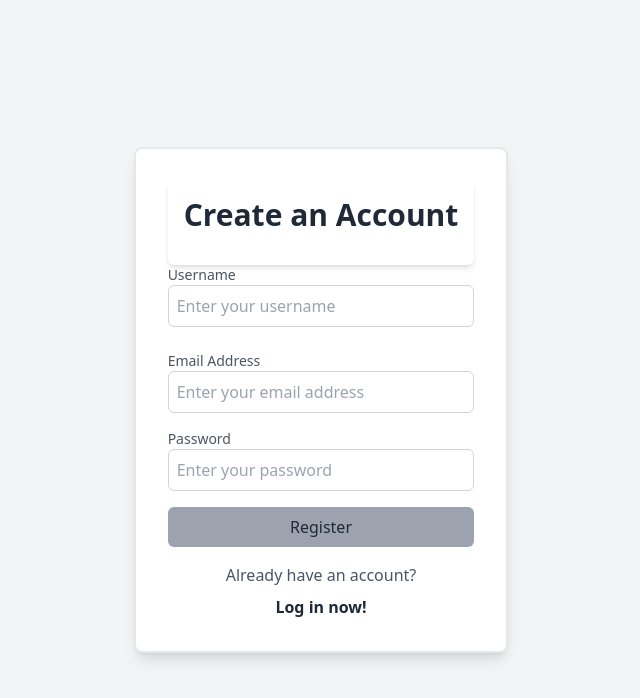
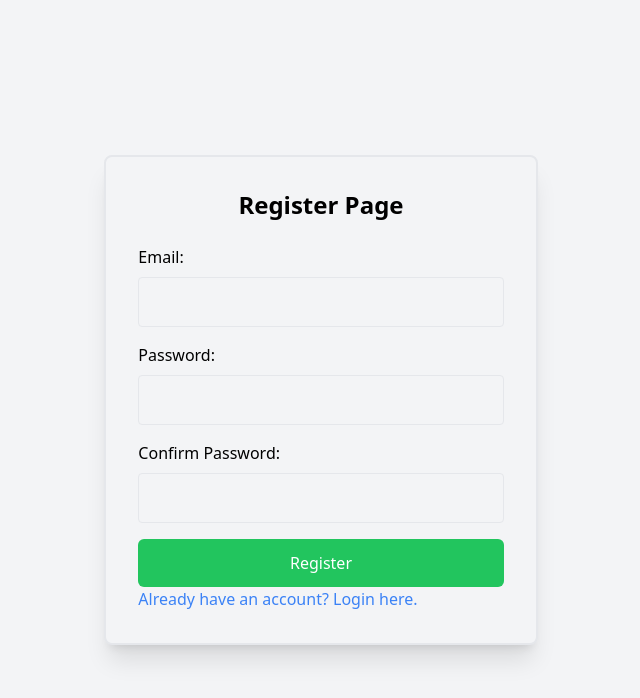
Before and after one commit to LumHamitii/AutoMarketReact, a React (Create React App) app: page /register in a window 1280 px wide. Shown: the top 698 px of the page, without its empty margins (319-959 px from the left). Built offline with nearby package versions, Linux system fonts and the light colour scheme.

Commit message:
User register added

```diff
--- a/src/index.js
+++ b/src/index.js
@@ -28,6 +28,7 @@ const AppRouter = () => {
       <Route path="/" element={<App />} />
       <Route path="/car-valuation" element={<CarValuation />} />
       <Route path="/login" element={<LoginPage />} />
+      <Route path="/register" element={<RegisterPage />} />
       <Route path="/cars" element={<CarListings />} />
       <Route path="/used-&-new-cars" element={<CarFilter />} />
       <Route path="/filtered-cars" element={<FilteredCars />} />
--- a/src/pages/CarDetails.jsx
+++ b/src/pages/CarDetails.jsx
@@ -12,7 +12,7 @@ const CarDetails = () => {
       try {
         const response = await axios.get(`https://localhost:7136/api/ApiCar/${id}`);
         setCar(response.data);
-        setSelectedPhoto(response.data.motorcyclePhotos[0]);
+        setSelectedPhoto(response.data.photos[0]);
       } catch (error) {
         console.error('Error fetching car details:', error);
       }
--- a/src/pages/LoginPage.jsx
+++ b/src/pages/LoginPage.jsx
@@ -82,6 +82,9 @@ const LoginPage = () => {
           >
             Login
           </button>
+          <Link to="/register">
+          <p className='text-blue-400'>Don't have an account? Sign up here.</p>
+          </Link> <br />
           <Link to="/">
           <p>Go back home</p>
           </Link>
--- a/src/pages/RegisterPage.jsx
+++ b/src/pages/RegisterPage.jsx
@@ -1,67 +1,73 @@
-import React from 'react';
+import React, { useState } from 'react';
 import { Link } from 'react-router-dom';
+import axios from 'axios';
 
 const RegisterPage = () => {
+  const [email, setEmail] = useState('');
+  const [password, setPassword] = useState('');
+  const [confirmPassword, setConfirmPassword] = useState('');
+  const [error, setError] = useState(null);
+
+  const handleRegister = async () => {
+    try {
+      const response = await axios.post('https://localhost:7136/api/Register', {
+        email: email,
+        password: password,
+        confirmPassword: confirmPassword
+      });
+
+      console.log(response.data);
+      window.location.href = '/login';
+    } catch (error) {
+      setError(error.response.data);
+    }
+  };
+
   return (
-    <div className="flex items-center justify-center h-screen bg-gray-100">
-      <div className="bg-white-100 p-8 rounded-lg shadow-lg bg-white border-2 border-gray-200">
-        <div className="p-4 rounded-md shadow-md bg-white inset-shadow">
-          <h2 className="text-3xl font-extrabold text-gray-800 mb-4">Create an Account</h2>
-        </div>
+    <div className="min-h-screen flex items-center justify-center bg-gray-100">
+      <div className="bg-gray-100 p-8 rounded-lg shadow-xl border-2 border-gray-200">
+        <h1 className="text-2xl font-bold mb-6 text-center">Register Page</h1>
         <form className="space-y-4">
-          <div className="mb-6">
-            <label htmlFor="username" className="block text-sm font-medium text-gray-600">
-              Username
-            </label>
+          <div className="relative">
+            <label className="block mb-2">Email:</label>
             <input
-              type="text"
-              id="username"
-              name="username"
-              className="p-2 w-full border border-gray-300 rounded-md focus:outline-none focus:ring focus:border-blue-500"
-              placeholder="Enter your username"
+              type="email"
+              value={email}
+              onChange={(e) => setEmail(e.target.value)}
+              className="w-full p-3 border rounded bg-gray-100"
             />
           </div>
-
-          <div className="mb-6">
-            <label htmlFor="email" className="block text-sm font-medium text-gray-600">
-              Email Address
-            </label>
+          <div className="relative">
+            <label className="block mb-2">Password:</label>
             <input
-              type="email"
-              id="email"
-              name="email"
-              className="p-2 w-full border border-gray-300 rounded-md focus:outline-none focus:ring focus:border-blue-500"
-              placeholder="Enter your email address"
+              type="password"
+              value={password}
+              onChange={(e) => setPassword(e.target.value)}
+              className="w-full p-3 border rounded bg-gray-100"
             />
           </div>
-
-          <div className="mb-6">
-            <label htmlFor="password" className="block text-sm font-medium text-gray-600">
-              Password
-            </label>
+          <div className="relative">
+            <label className="block mb-2">Confirm Password:</label>
             <input
               type="password"
-              id="password"
-              name="password"
-              className="p-2 w-full border border-gray-300 rounded-md focus:outline-none focus:ring focus:border-blue-500"
-              placeholder="Enter your password"
+              value={confirmPassword}
+              onChange={(e) => setConfirmPassword(e.target.value)}
+              className="w-full p-3 border rounded bg-gray-100"
             />
           </div>
-
           <button
-            type="submit"
-            className="w-full bg-gray-400 text-gray-800 p-2 rounded-md hover:bg-gray-500 focus:outline-none focus:ring focus:border-blue-500"
+            type="button"
+            onClick={handleRegister}
+            className="w-full bg-green-500 text-white p-3 rounded-md hover:bg-green-600"
           >
             Register
           </button>
+          <Link to="/login" className="text-blue-500 hover:underline">
+            Already have an account? Login here.
+          </Link>
         </form>
 
-        <div className="mt-4 text-center text-gray-600">
-          <p className="mb-2">Already have an account?</p>
-          <Link to="/login" className="text-gray-800 hover:underline font-semibold">
-            Log in now!
-          </Link>
-        </div>
+        {error && <div className="text-red-500 mt-4 text-center">{error}</div>}
       </div>
     </div>
   );
```
